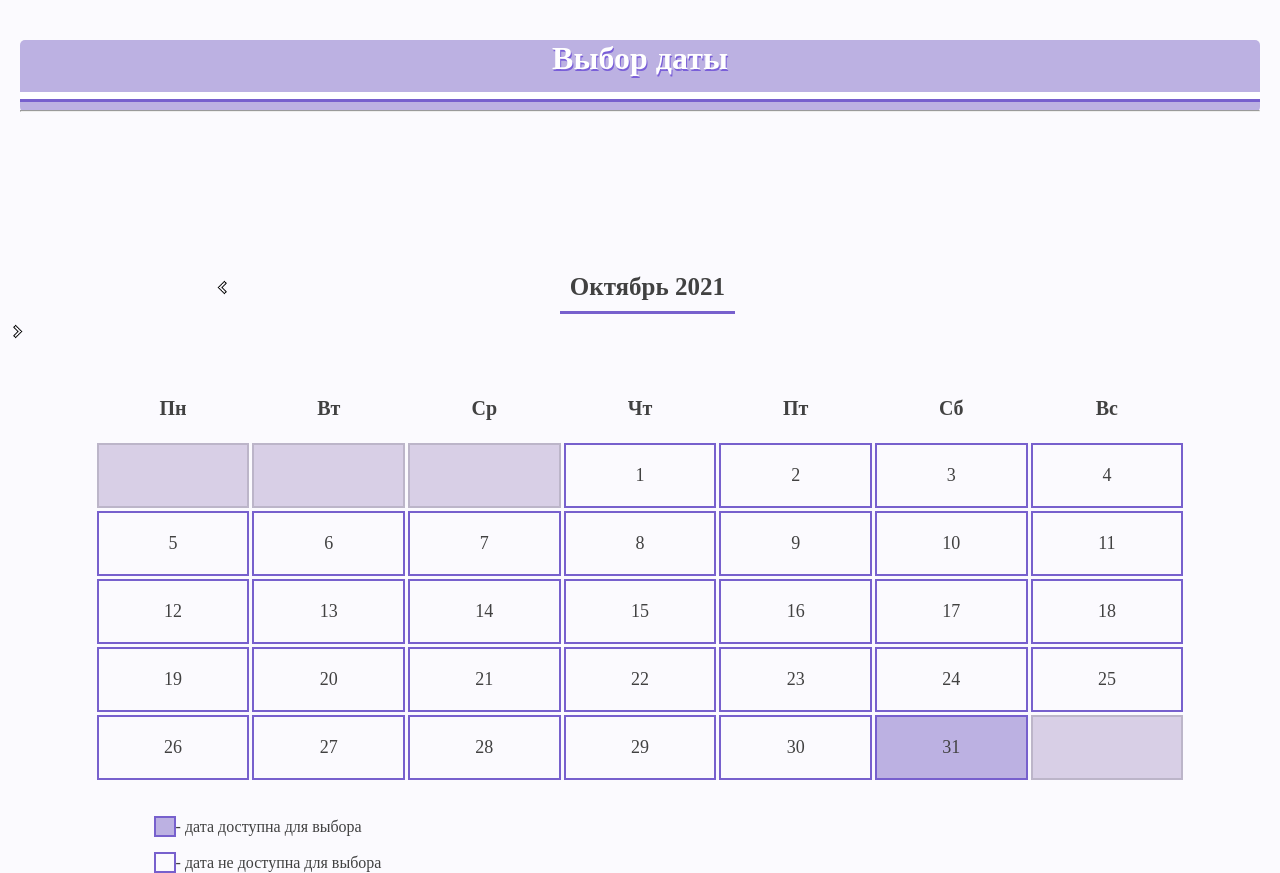
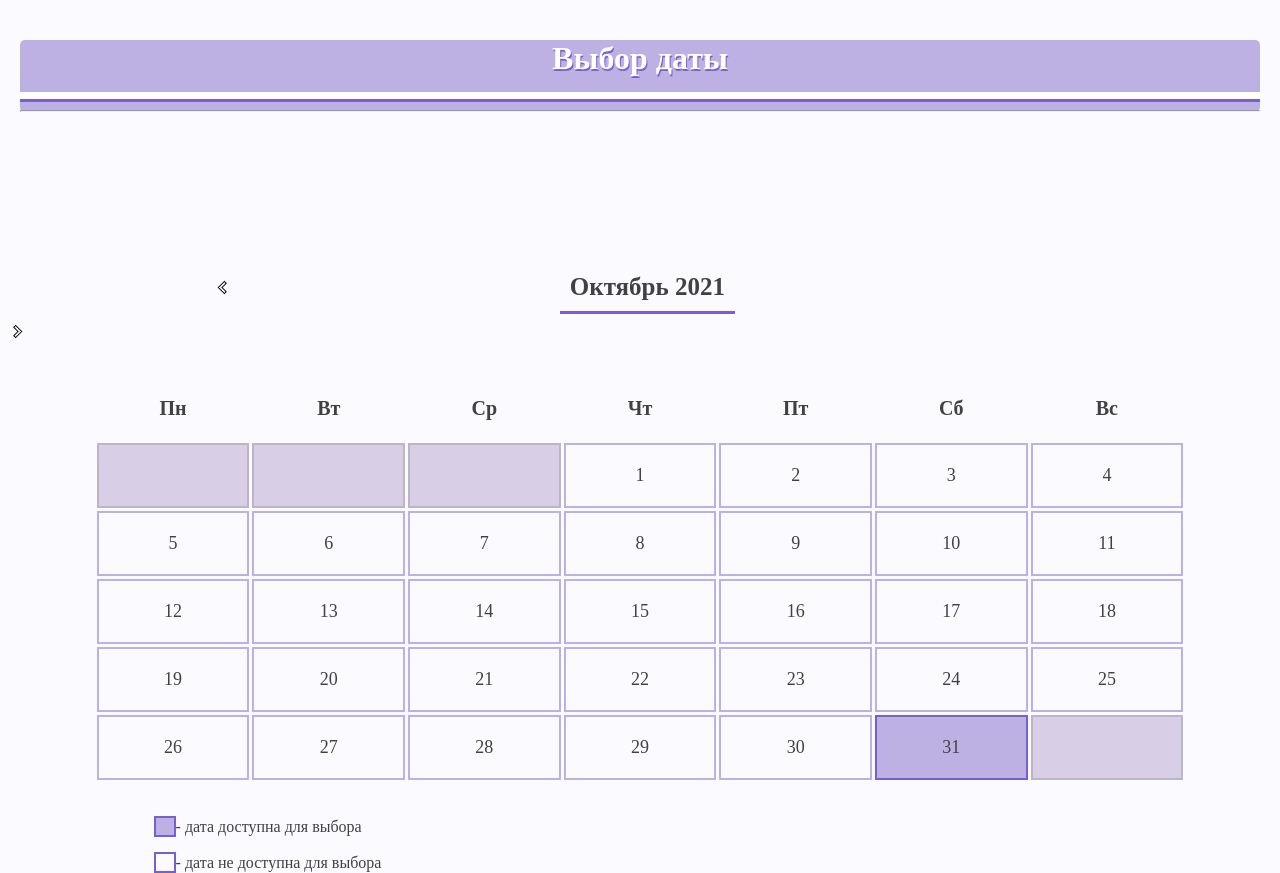
Before and after one commit to Murtagy/booklink, a Vue app in the folder vfront/: page /calendar in a window 1280 px wide. Built offline with nearby package versions, Linux system fonts and the light colour scheme.

Commit message:
доступность даты

```diff
--- a/vfront/src/assets/styles/calendar.css
+++ b/vfront/src/assets/styles/calendar.css
@@ -65,7 +65,7 @@ span.day {
 
 span.dates {
   padding: 20px;
-  border: 2px solid rgb(119, 96, 205);
+  border: 2px solid rgba(188, 177, 226, 1);
 }
 
 span.clickable {
--- a/vfront/src/pages/CalendarPicker.vue
+++ b/vfront/src/pages/CalendarPicker.vue
@@ -42,7 +42,7 @@ part // todo - copy to components
       <span class="description">- дата доступна для выбора</span>
       <br /><br />
       <!-- nonclickacle - usual cell  -->
-      <span class="square"></span>
+      <span class="square dates"></span>
       <span class="description">- дата не доступна для выбора</span>
       <!-- class="empty" for empty cells -->
     </div>
@@ -100,14 +100,14 @@ export default {
       let date = new Date(_date);
 
       date.setUTCDate(1);
-      console.debug("Here", date);
+      // console.debug("Here", date);
       for (;;) {
         if (date.getUTCDay() == 1) {
           break;
         }
         date = new Date(date.getTime() - 1000 * 60 * 60 * 24); // (miliseconds * seconds)... 24h
       }
-      console.log("Base date", date);
+      // console.log("Base date", date);
       return date;
     },
     listCalendarDatesFromBase(_date) {
@@ -119,7 +119,7 @@ export default {
         date = new Date(date.getTime() + 1000 * 60 * 60 * 24); // 24h
         dates.push(date);
       }
-      console.log("Calendar dates", dates);
+      // console.log("Calendar dates", dates);
       return dates;
     },
     updateCalendarDates() {
@@ -152,10 +152,12 @@ export default {
     isAvailable(__date) {
       // for now
       if (!this.availability_mode) {
+        console.log('Not in availability mode')
         return true;
       }
       if (this.availability == undefined) {
         // still loading?
+        console.log('No availability (undefined)')
         return false;
       }
 
```
